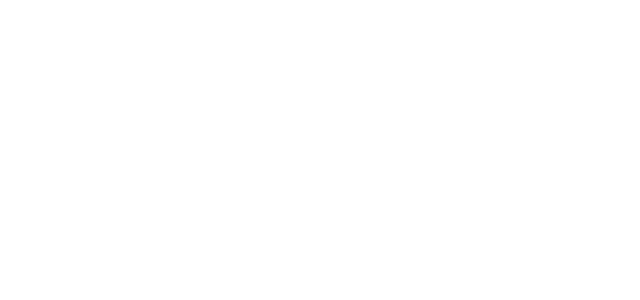
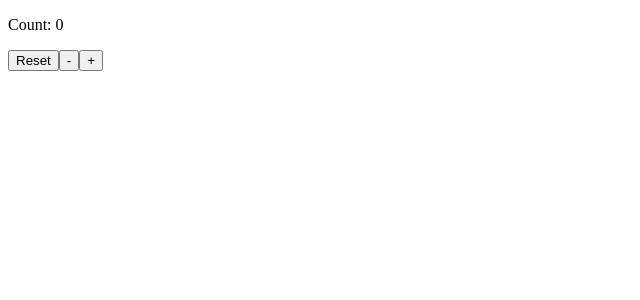
Before and after one commit to soujin8/learn-react, a React (Create React App) app: page / in a window 1280 px wide. Shown: the top 300 px of the page, without its empty margins (0-640 px from the left). Built offline with nearby package versions, Linux system fonts and the light colour scheme.

Commit message:
stateの復習

```diff
--- a/src/App.tsx
+++ b/src/App.tsx
@@ -1,7 +1,13 @@
 import React, { createContext } from "react";
 import ContextApp from "./components/ContextSample/ContextApp";
+import Counter from "./components/StateSample/Counter";
 
 const App: React.FC = () => {
-  return <>{/* <ContextApp /> */}</>;
+  return (
+    <>
+      {/* <ContextApp /> */}
+      <Counter />
+    </>
+  );
 };
 export default App;
--- /dev/null
+++ b/src/components/StateSample/Counter.tsx
@@ -0,0 +1,14 @@
+import React, { useState } from "react";
+
+const Counter: React.FC = () => {
+  const [count, setCount] = useState(0);
+  return (
+    <>
+      <p>Count: {count}</p>
+      <button onClick={() => setCount(0)}>Reset</button>
+      <button onClick={() => setCount((prevCount) => prevCount - 1)}>-</button>
+      <button onClick={() => setCount((prevCount) => prevCount + 1)}>+</button>
+    </>
+  );
+};
+export default Counter;
```
